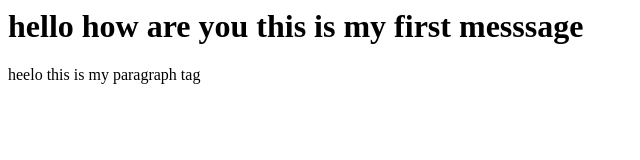
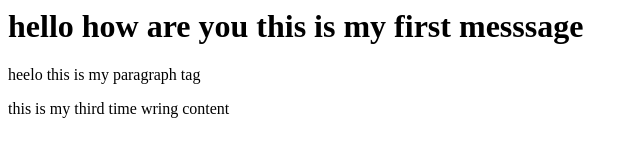
Before and after one commit to erfanhnn/gitpractiseproject, a plain HTML site: page index.html in a window 1280 px wide. Shown: the whole page, without its empty margins (0-640 px from the left). Drawn offline with Linux system fonts and the light colour scheme.

Commit message:
this is my second commit

```diff
--- a/index.html
+++ b/index.html
@@ -8,6 +8,8 @@
 
 	<h1>hello how are you this is my first messsage</h1>
 	<p>heelo this is my paragraph tag</p>
+	<p>this is my third time wring content</p>
+
 	<body>
 
 
```
